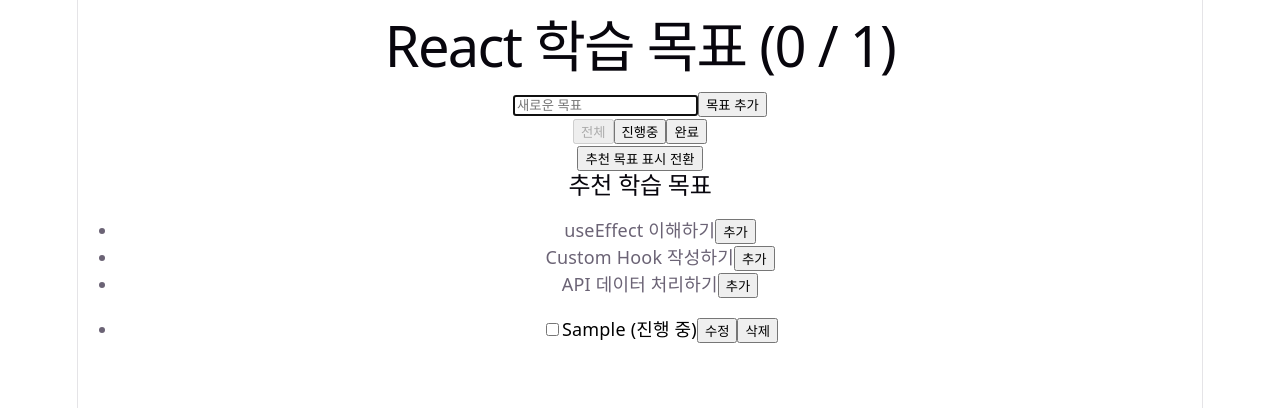
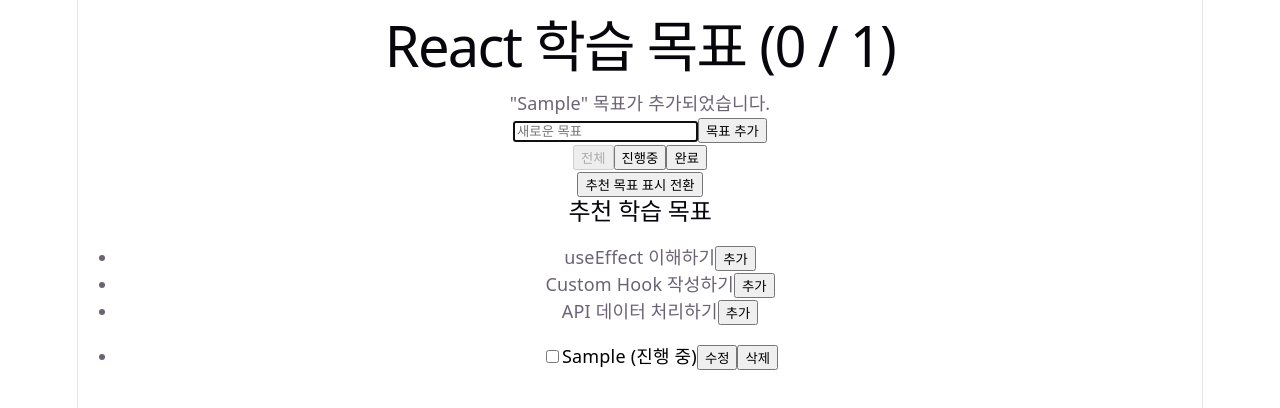
Before and after one commit to during94/react, a React (Vite) app in the folder my-react-app/: page / in a window 1280 px wide. Both pictures are taken after typing "Sample" into the empty fields and a click on the button "목표 추가". Shown: the top 408 px of the page. Built offline with nearby package versions, Linux system fonts and the light colour scheme.

Commit message:
feat: 목표 추가 결과 알림 기능 구현

```diff
--- a/my-react-app/src/App.jsx
+++ b/my-react-app/src/App.jsx
@@ -1,4 +1,4 @@
-import { useState, useReducer } from 'react'
+import { useState, useReducer, useEffect } from 'react'
 import './App.css'
 import GoalItem from './GoalItem'
 import { GoalForm } from './GoalForm'
@@ -27,6 +27,23 @@
     loadGoals
   )
 
+  const [notification, setNotification] = useState(null)
+
+  useEffect(() => {
+      if(notification === null) {
+        return
+      }
+
+      const timerId = setTimeout(() => {
+        setNotification(null)
+      }, 3000)
+
+      return () => {
+        clearTimeout(timerId)
+      }
+    }, [notification]
+  )
+
   useLocalStorageSync('react-goals', goals)
 
   const [filter, setFilter] = useState('all')
@@ -34,9 +51,29 @@
   const [showRecommendations, setShowRecommendations] = useState(true)
 
   function handleAddGoal(newGoalText) {
+    const trimmedText = newGoalText.trim()
+
+    const isDuplicated = goals.some(
+      (goal) => goal.text === trimmedText
+    )
+
+    if(isDuplicated){
+      setNotification({
+        type: 'warning',
+        message: `"${trimmedText}" 목표는 이미 등록되어 있습니다.`
+      })
+
+      return
+    }
+
     dispatch({
       type: 'added',
       newGoalText
+    })
+
+    setNotification({
+      type: 'success',
+      message: `"${trimmedText}" 목표가 추가되었습니다.`
     })
   }
 
@@ -83,6 +120,15 @@
         React 학습 목표 ({completedCount} / {totalGoalsCount})
       </h1>
 
+      {notification !== null && (
+        <p
+          className={`notification notification--${notification.type}`}
+          role="status"
+        >
+          {notification.message}
+        </p>
+      )}
+
       <GoalForm onAddGoal={handleAddGoal}/>
 
       <GoalFilter
--- a/my-react-app/src/RecommendedGoals.jsx
+++ b/my-react-app/src/RecommendedGoals.jsx
@@ -22,7 +22,7 @@
     }
 
     return (
-        <selection>
+        <section>
             <h2>추천 학습 목표</h2>
 
             <ul>
@@ -41,6 +41,6 @@
                     </li>
                 ))}
             </ul>
-        </selection>
+        </section>
     )
 }
```
